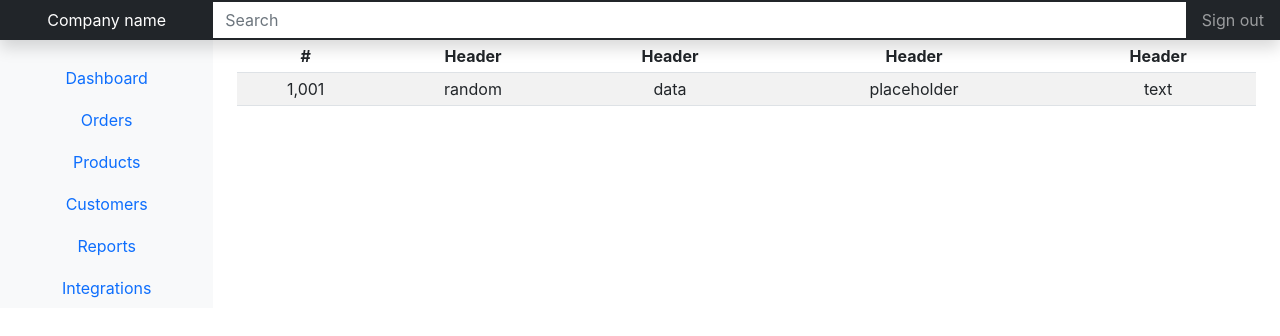
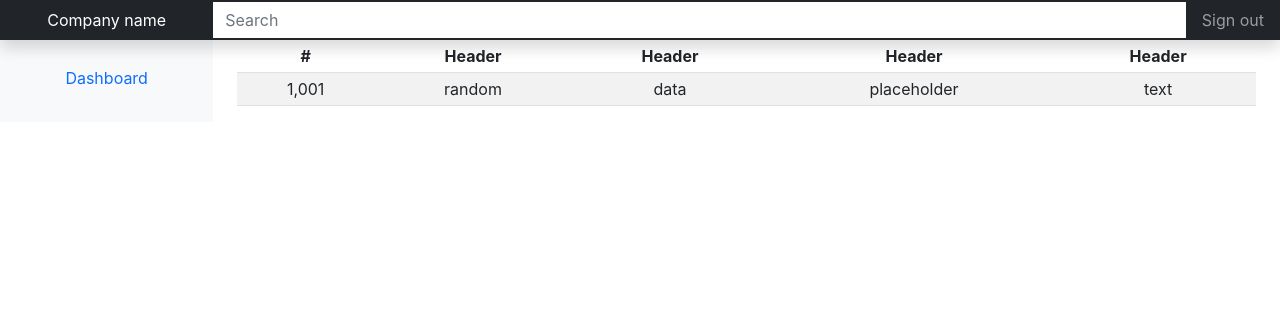
Before and after one commit to KennedyMungai/react-admin, a React (Create React App) app: page / in a window 1280 px wide. Shown: the top 336 px of the page. Built offline with nearby package versions, Linux system fonts and the light colour scheme.

Commit message:
Cleaned up the ul, kept only the dashboard

```diff
--- a/src/App.tsx
+++ b/src/App.tsx
@@ -28,38 +28,7 @@ function App() {
               Dashboard
             </a>
           </li>
-          <li className="nav-item">
-            <a className="nav-link" href="#">
-              <span data-feather="file" className="align-text-bottom"></span>
-              Orders
-            </a>
-          </li>
-          <li className="nav-item">
-            <a className="nav-link" href="#">
-              <span data-feather="shopping-cart" className="align-text-bottom"></span>
-              Products
-            </a>
-          </li>
-          <li className="nav-item">
-            <a className="nav-link" href="#">
-              <span data-feather="users" className="align-text-bottom"></span>
-              Customers
-            </a>
-          </li>
-          <li className="nav-item">
-            <a className="nav-link" href="#">
-              <span data-feather="bar-chart-2" className="align-text-bottom"></span>
-              Reports
-            </a>
-          </li>
-          <li className="nav-item">
-            <a className="nav-link" href="#">
-              <span data-feather="layers" className="align-text-bottom"></span>
-              Integrations
-            </a>
-          </li>
         </ul>
-
       </div>
     </nav>
 
```
Also changed, not shown: src/dist/App.js.
